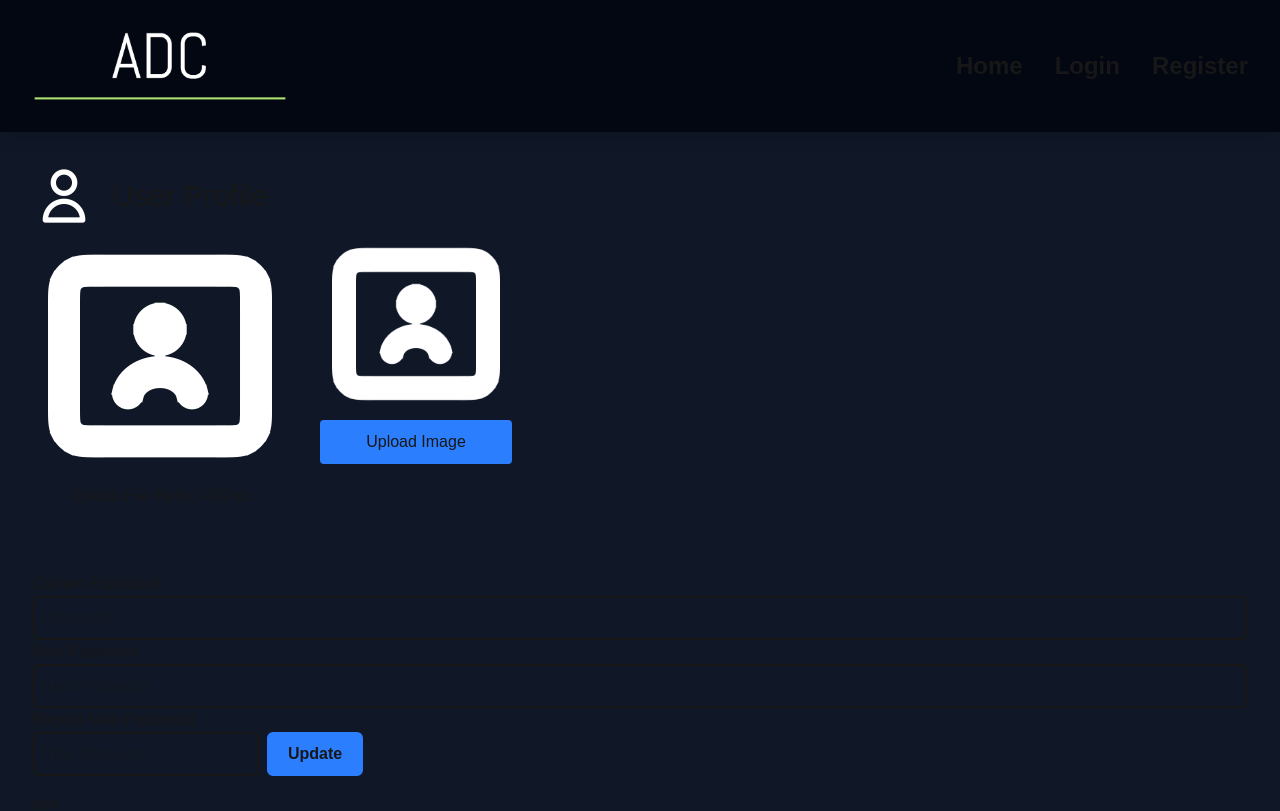
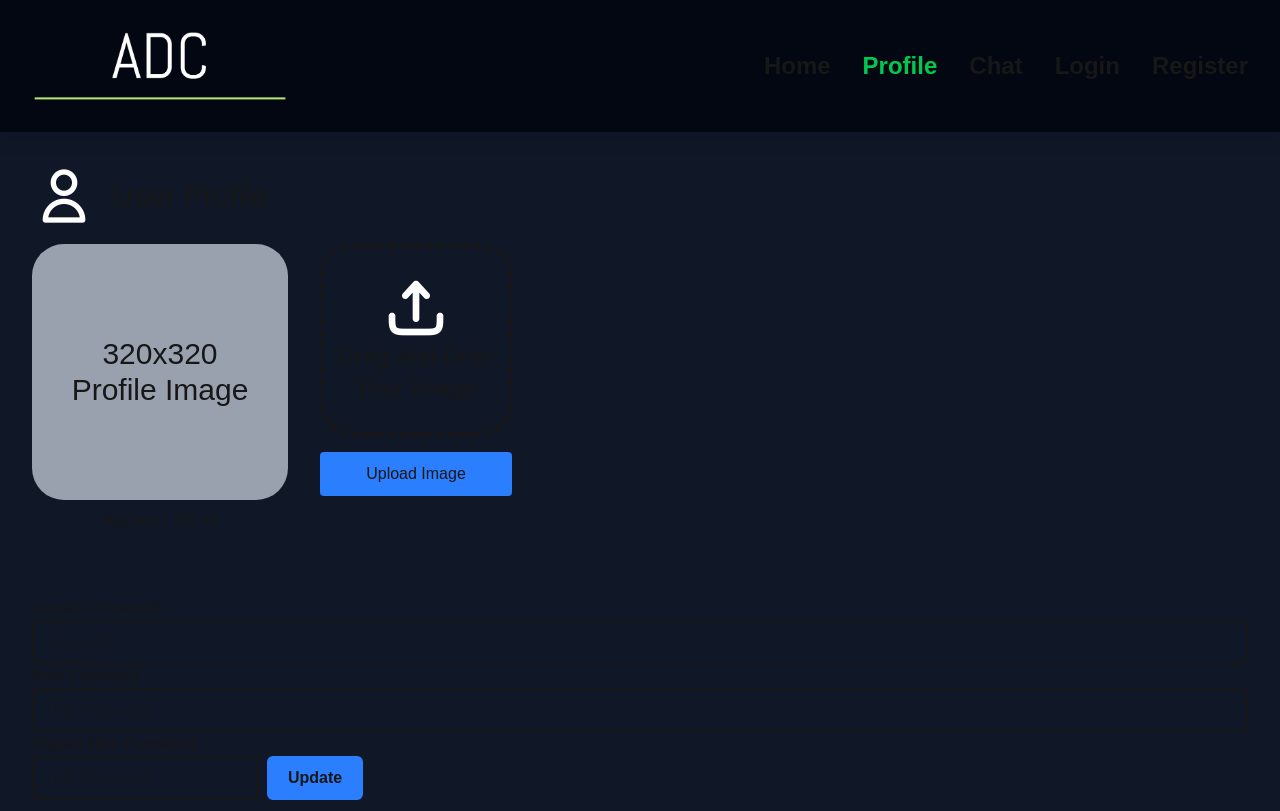
Before and after one commit to deividasdul/ADC, a Next.js app: page /profile in a window 1280 px wide. Shown: the top 811 px of the page. Built offline with nearby package versions, Linux system fonts and the light colour scheme.

Commit message:
Add profile and chat to navigation, begin profile design

```diff
--- a/app/components/Header.jsx
+++ b/app/components/Header.jsx
@@ -29,6 +29,8 @@ const Header = () => {
 
       <div className="flex gap-8 font-bold text-2xl">
         <NavItem path={"/"} label={"Home"} />
+        <NavItem path={"/profile"} label={"Profile"} />
+        <NavItem path={"/coms"} label={"Chat"} />
         <NavItem path={"/login"} label={"Login"} />
         <NavItem path={"/register"} label={"Register"} />
       </div>
--- a/app/components/Profile.jsx
+++ b/app/components/Profile.jsx
@@ -4,7 +4,7 @@ const Profile = () => {
   return (
     <div className="flex flex-col h-full m-8">
       {/* User Profile */}
-      <div className="flex w-full items-center gap-4">
+      <div className="flex w-full items-center gap-4 mb-4">
         <img className="w-16" src="/images/user.png" alt="User icon" />
         <h2 className="text-3xl">User Profile</h2>
       </div>
@@ -12,21 +12,32 @@ const Profile = () => {
       {/* Profile Image */}
       <div className="flex gap-8 w-full">
         <div>
-          <img
+          {/* <img
             className="w-64"
             src="/images/image-upload.png"
             alt="User icon"
-          />
-          <p className="text-center">Upload File Here | 400 kb</p>
+          /> */}
+          <div className="flex items-center justify-center mb-2 bg-gray-400 rounded-4xl w-64 h-64">
+            <p className="text-center text-3xl">
+              320x320 <br /> Profile Image
+            </p>
+          </div>
+          <p className="text-center">dog.png | 400 kb</p>
         </div>
 
         {/* Upload Image */}
         <div className="flex flex-col items-center ">
-          <img
+          {/* <img
             className="w-48"
             src="/images/image-upload.png"
             alt="User icon"
-          />
+          /> */}
+          <div className="flex flex-col border-dashed border-4 items-center justify-center mb-4 rounded-4xl w-48 h-48">
+            <img className="w-16 " src="/images/upload.png" alt="uplaod" />
+            <p className="text-center text-2xl">
+              Drag and Drop <br /> Your Image
+            </p>
+          </div>
           <button className="rounded-sm p-2 border-2 cursor-pointer w-full bg-blue-500 border-blue-500">
             Upload Image
           </button>
```
Also changed, not shown: public/images/upload.png (added).
